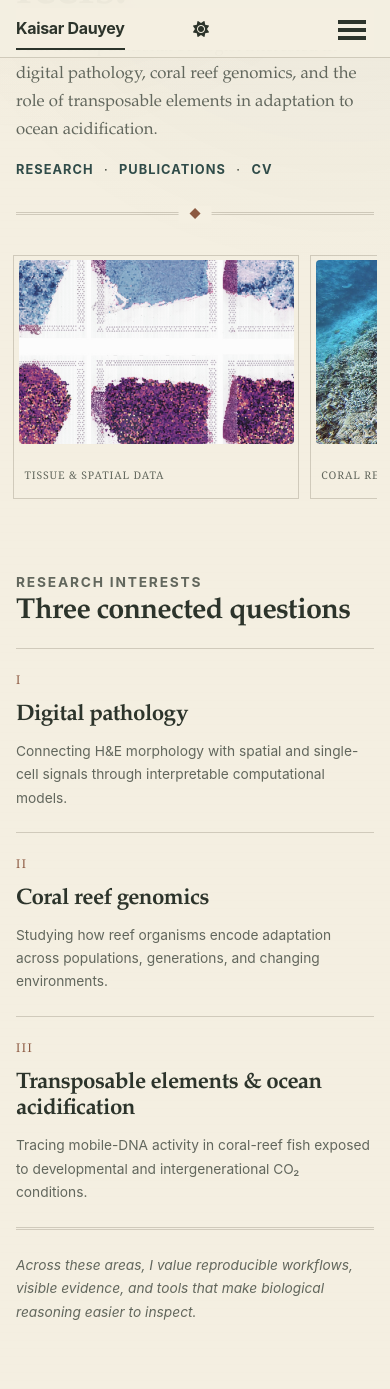
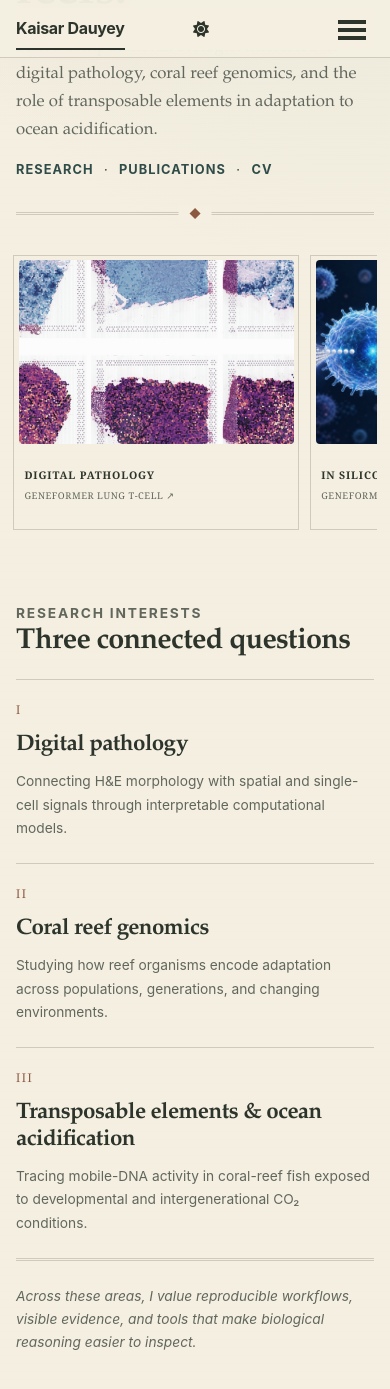
Before and after one commit to Kays3/Kays3.github.io, a Jekyll site: the page built from _pages/about.md, in a window 390 px wide and 1400 px high, scrolled down 387 px. Shown: the top 1389 px of the window. Built offline with Jekyll 4.4.1, drawn with Linux system fonts in a browser that asks for light colours; a style sheet for code colours, icons or effects is not loaded.

Commit message:
Add clickable project image gallery
Expand the homepage gallery and connect each project image to its relevant public repository.

```diff
--- a/_pages/about.md
+++ b/_pages/about.md
@@ -15,10 +15,25 @@
     <p class="home-atlas__links"><a href="/research/">Research</a><span aria-hidden="true">·</span><a href="/publications/">Publications</a><span aria-hidden="true">·</span><a href="/cv/">CV</a></p>
   </header>
 
-  <div class="atlas-strip" aria-label="Research imagery">
-    <figure><img src="/images/research/digital-pathology-spatial-cover.jpg" alt="Spatial pathology tissue sections colored by T-cell identity and dysfunction scores" fetchpriority="high"><figcaption>Tissue & spatial data</figcaption></figure>
-    <figure><img src="/images/aka-island-reef.jpg" alt="Sea turtle swimming across a coral reef at Aka Island, Okinawa" loading="lazy"><figcaption>Coral reef genomics</figcaption></figure>
-    <figure><img src="/images/research/aka-island-coral-turtle.png" alt="Sea turtle resting among coral at Aka Island, Okinawa" loading="lazy"><figcaption>Ocean acidification & mobile DNA</figcaption></figure>
+  <div class="atlas-strip" aria-label="Selected projects and repositories">
+    <a class="atlas-card" href="https://github.com/Kays3/geneformer-lung-tcell" target="_blank" rel="noopener noreferrer" aria-label="Open the Geneformer lung T-cell repository">
+      <figure><img src="/images/research/digital-pathology-spatial-cover.jpg" alt="Spatial pathology tissue sections colored by T-cell identity and dysfunction scores" fetchpriority="high"><figcaption><span>Digital pathology</span><small>Geneformer lung T-cell ↗</small></figcaption></figure>
+    </a>
+    <a class="atlas-card" href="https://github.com/Kays3/geneformer-lung-tcell" target="_blank" rel="noopener noreferrer" aria-label="Open the Geneformer lung T-cell repository">
+      <figure><img src="/images/projects/geneformer-tcell-perturbation.jpg" alt="Illustration of an in silico T-cell perturbation workflow" loading="lazy"><figcaption><span>In silico perturbation</span><small>Geneformer lung T-cell ↗</small></figcaption></figure>
+    </a>
+    <a class="atlas-card" href="https://github.com/Kays3/geneformer-lung-tcell" target="_blank" rel="noopener noreferrer" aria-label="Open the Geneformer lung T-cell repository">
+      <figure><img src="/images/projects/geneformer-celltype-umap.png" alt="Geneformer embeddings separated by lung cell type and disease" loading="lazy"><figcaption><span>Single-cell embeddings</span><small>Geneformer lung T-cell ↗</small></figcaption></figure>
+    </a>
+    <a class="atlas-card" href="https://github.com/Kays3/entacmea-research" target="_blank" rel="noopener noreferrer" aria-label="Open the Entacmaea research repository">
+      <figure><img src="/images/aka-island-reef.jpg" alt="Sea turtle swimming across a coral reef at Aka Island, Okinawa" loading="lazy"><figcaption><span>Coral reef genomics</span><small>Entacmaea research ↗</small></figcaption></figure>
+    </a>
+    <a class="atlas-card" href="https://github.com/Kays3/entacmea-research" target="_blank" rel="noopener noreferrer" aria-label="Open the Entacmaea research repository">
+      <figure><img src="/images/research/aka-island-coral-turtle.png" alt="Sea turtle resting among coral at Aka Island, Okinawa" loading="lazy"><figcaption><span>Ocean acidification</span><small>Entacmaea research ↗</small></figcaption></figure>
+    </a>
+    <a class="atlas-card atlas-card--map" href="https://github.com/Kays3/Ancient_intelligence" target="_blank" rel="noopener noreferrer" aria-label="Open the Ancient Intelligence repository">
+      <figure><img src="/images/interests/ohara-octopus-map-1904.jpg" alt="Kisaburo Ohara's 1904 satirical map of Europe and Asia" loading="lazy"><figcaption><span>Population history</span><small>Ancient Intelligence ↗</small></figcaption></figure>
+    </a>
   </div>
 
   <section class="research-ledger" aria-labelledby="research-interests-title">
--- a/assets/css/main.scss
+++ b/assets/css/main.scss
@@ -175,9 +175,16 @@
 .page__content .home-atlas__links a:hover { color: var(--kd-coral); }
 
 .atlas-strip { display: grid; gap: 0.65rem; grid-template-columns: repeat(3, minmax(0, 1fr)); margin: 2.5rem 0 3.75rem; }
+.page__content .atlas-card { color: inherit; display: block; text-decoration: none; }
 .atlas-strip figure { border: 1px solid var(--kd-line); margin: 0; min-width: 0; padding: 0.3rem; }
-.atlas-strip img { aspect-ratio: 3 / 2; display: block; filter: saturate(0.82) contrast(0.98); object-fit: cover; width: 100%; }
-.atlas-strip figcaption { color: var(--kd-muted); font-size: 0.66rem; letter-spacing: 0.08em; padding: 0.55rem 0.35rem 0.25rem; text-transform: uppercase; }
+.atlas-strip img { aspect-ratio: 3 / 2; display: block; filter: saturate(0.82) contrast(0.98); object-fit: cover; transition: filter 180ms ease, transform 180ms ease; width: 100%; }
+.atlas-strip figcaption { color: var(--kd-muted); display: flex; flex-direction: column; font-size: 0.66rem; letter-spacing: 0.08em; min-height: 3.7rem; padding: 0.55rem 0.35rem 0.25rem; text-transform: uppercase; }
+.atlas-strip figcaption span { color: var(--kd-ink); font-weight: 750; }
+.atlas-strip figcaption small { font-size: 0.58rem; letter-spacing: 0.06em; margin-top: 0.28rem; }
+.atlas-card:hover figure, .atlas-card:focus-visible figure { border-color: var(--kd-coral); }
+.atlas-card:hover img, .atlas-card:focus-visible img { filter: saturate(1) contrast(1); transform: translateY(-2px); }
+.atlas-card:focus-visible { outline: 2px solid var(--kd-coral); outline-offset: 3px; }
+.atlas-card--map img { object-position: center 40%; }
 
 .research-ledger { border-bottom: 3px double var(--kd-line); display: grid; grid-template-columns: repeat(3, minmax(0, 1fr)); margin: 0 0 1.5rem; }
 .research-ledger__heading { border-bottom: 1px solid var(--kd-line); grid-column: 1 / -1; padding-bottom: 1.2rem; }
@@ -325,7 +332,7 @@
 @media screen and (max-width: 46em) {
   .home-atlas__header h1 { font-size: clamp(2.35rem, 12vw, 3.4rem); }
   .atlas-strip { display: flex; margin-left: -0.2rem; margin-right: -0.2rem; overflow-x: auto; padding: 0 0.2rem 0.75rem; scroll-snap-type: x mandatory; }
-  .atlas-strip figure { flex: 0 0 80%; scroll-snap-align: start; }
+  .atlas-strip .atlas-card { flex: 0 0 80%; scroll-snap-align: start; }
   .research-ledger { grid-template-columns: 1fr; }
   .research-ledger article, .research-ledger article + article { border-bottom: 1px solid var(--kd-line); border-right: 0; padding: 1.4rem 0; }
   .research-ledger article:last-child { border-bottom: 0; }
```
Also changed, not shown: images/projects/geneformer-celltype-umap.png (added), images/projects/geneformer-tcell-perturbation.jpg (added).
